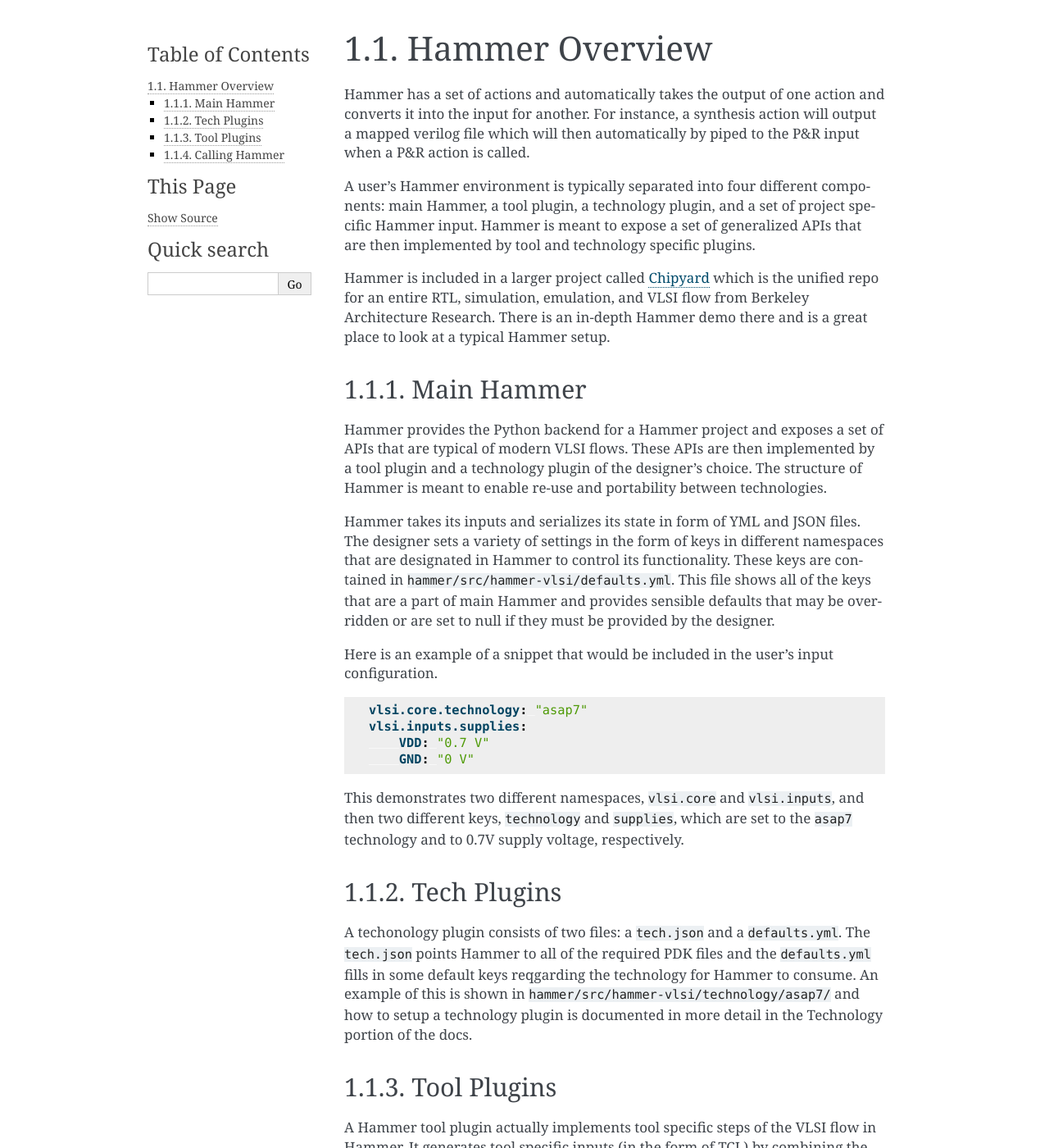
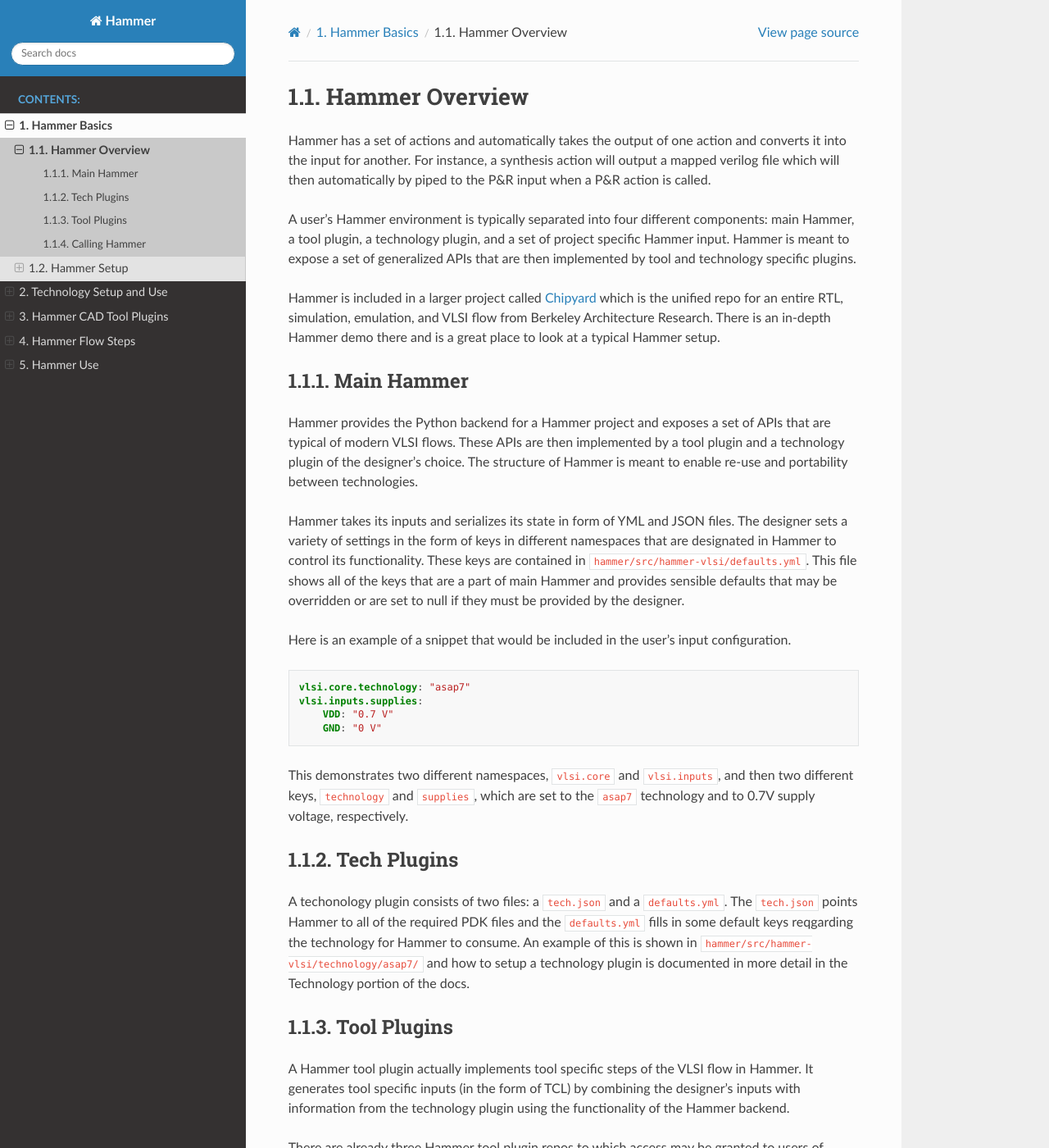
Before and after one commit to ucb-bar/hammer, a Sphinx documentation site: the page built from doc/Hammer-Basics/Hammer-Overview.rst, in a window 1280 px wide and 1400 px high. Shown: the whole window at 82% size. Built offline with Sphinx 7.4.7 and the Read the Docs theme 2.0.0, drawn with Linux system fonts in a browser that asks for light colours; pages that are not in the unit, such as notebooks, are missing from menus; some of the changed text lies outside the part shown.

Commit message:
fix rtd conf options

```diff
--- a/doc/conf.py
+++ b/doc/conf.py
@@ -41,13 +41,20 @@
 # This pattern also affects html_static_path and html_extra_path.
 exclude_patterns = ['_build', 'Thumbs.db', '.DS_Store']
 
+source_suffix = '.rst'
+
+master_doc = 'index'
 
 # -- Options for HTML output -------------------------------------------------
 
 # The theme to use for HTML and HTML Help pages.  See the documentation for
 # a list of builtin themes.
 #
-html_theme = 'alabaster'
+html_theme = 'sphinx_rtd_theme'
+
+html_theme_options = {
+    'collapse_navigation': False,
+}
 
 # Add any paths that contain custom static files (such as style sheets) here,
 # relative to this directory. They are copied after the builtin static files,
```
